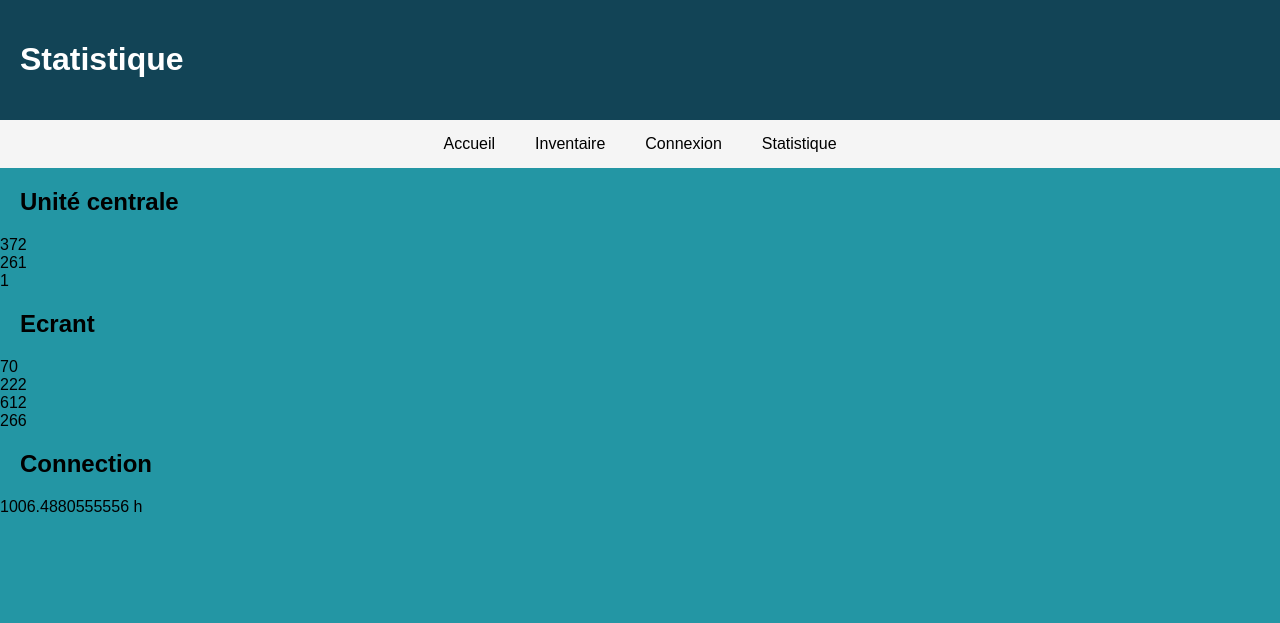
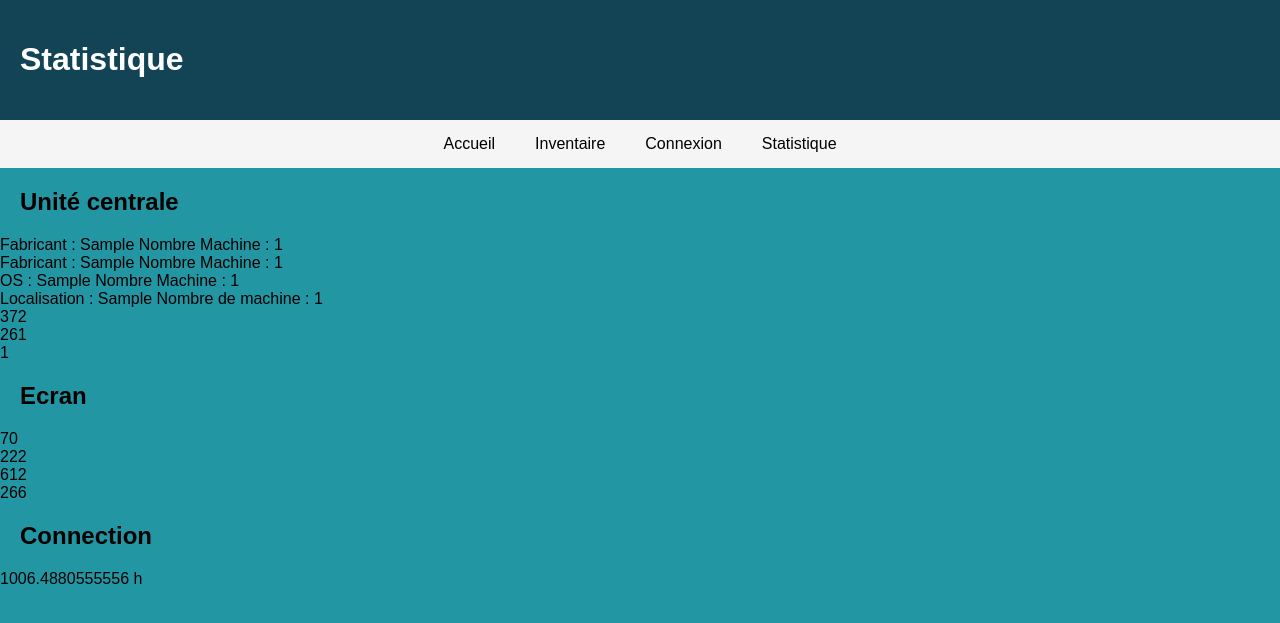
Before and after one commit to Captaine-JuJu/S.A.-3-2025-2026, a PHP site: page /STAT/statistique.php in a window 1280 px wide. Shown: the top 623 px of the page. Run offline with PHP 8.4, Linux system fonts and the light colour scheme; tables that the repository leaves empty or names only in its code hold one stand-in row (values such as "Sample post").

Commit message:
ajout stat en fonction de bdd

```diff
--- a/src/outilsStat.php
+++ b/src/STAT/outilsStat.php
@@ -28,6 +28,11 @@ function topUtilisateur($list){
     arsort($compteur, SORT_STRING);
 
     return key($compteur);
+}
+
+function cacul_pourcentage($nombre ,$total ,$pourcentage ){
+    $resultat = ($nombre/$total) * $pourcentage;
+    return round($resultat); // Arrondi la valeur
 }
 
 function maxTemps($list){
--- a/src/STAT/statistique.php
+++ b/src/STAT/statistique.php
@@ -1,11 +1,14 @@
-<!DOCTYPE html>
+<!-- <!DOCTYPE html>
 <html lang="fr">
 <head>
     <meta charset="UTF-8">
     <link rel="stylesheet" href="../css/style.css">
     <title>Sae</title>
     <script src="statistiques.js"></script>
-</head>
+</head> -->
+<?php
+include("../fragments/headers.html");
+?>
 <body>
 
 <header>
@@ -13,22 +16,52 @@
 </header>
 <?php
 include("../fragments/menu.html");
+include_once("outilsStat.php");
+include_once("../connexion.php");
 ?>
 
 
 <div id="StatistiqueUC">
     <h2>Unité centrale</h2>
     <?php
-    include_once("../outilsStat.php");
-    function cacul_pourcentage($nombre,$total,$pourcentage)
-    {
-        $resultat = ($nombre/$total) * $pourcentage;
-        return round($resultat); // Arrondi la valeur
+
+    $sql = "SELECT fabricant, COUNT(*) as nbr FROM Monitors GROUP BY fabricant;";
+    $result = mysqli_query($connect, $sql);
+
+    while ($row = mysqli_fetch_row($result)) {
+        echo "Fabricant : ". $row[0];
+        echo " Nombre Machine : ".$row[1]."<br>";
     }
 
+    $sql = "SELECT fabricant, COUNT(*) as nbr FROM Devices GROUP BY fabricant;";
+    $result = mysqli_query($connect, $sql);
 
-    $fp = fopen("../données/Inventory_devices.csv", "r");
+    while ($row = mysqli_fetch_row($result)) {
+        echo "Fabricant : ". $row[0];
+        echo " Nombre Machine : ".$row[1]."<br>";
+    }
+
+    $sql = "SELECT OS, COUNT(*) as nbr FROM Devices GROUP BY OS;";
+
+    $result = mysqli_query($connect, $sql);
+
+    while ($row = mysqli_fetch_row($result)) {
+        echo "OS : ". $row[0];
+        echo " Nombre Machine : ".$row[1]."<br>";
+    }
+
+    $sql = "SELECT Localisation, COUNT(*) as nbr FROM Devices GROUP BY Localisation;";
+
+    $result = mysqli_query($connect, $sql);
+
+    while ($row = mysqli_fetch_row($result)) {
+        echo "Localisation : ". $row[0];
+        echo " Nombre de machine : ".$row[1]."<br>";
+    }
+
+    $fp = fopen("../données/inventory_devices.csv", "r");
     date_default_timezone_set('Europe/Berlin');
+
     $sous_garantie = 0;
     $hors_garantie = 0;
     $filiere = array();
@@ -45,15 +78,18 @@ include("../fragments/menu.html");
 //        }
 //        else{$hors_garantie++;}
 
+        // Domaine
         $filiere[] = $resultA[9];
 
+        //
         $room[] = $resultA[13];
 
+        //
         $cpu[] = $resultA[6];
     }
 
-//    $proba_de_tombe_sur_un_hors_garantie =cacul_pourcentage($hors_garantie,$hors_garantie+$sous_garantie,100);
-//    echo $proba_de_tombe_sur_un_hors_garantie."<br>";
+//  $proba_de_tombe_sur_un_hors_garantie =cacul_pourcentage($hors_garantie,$hors_garantie+$sous_garantie,100);
+//  echo $proba_de_tombe_sur_un_hors_garantie."<br>";
 
     $repartition_filiere = array_count_values($filiere);
     $max_filiere = max($repartition_filiere);
@@ -73,10 +109,10 @@ include("../fragments/menu.html");
 
 
 <div id="StatistiqueE">
-    <h2>Ecrant</h2>
+    <h2>Ecran</h2>
     <?php
 
-    $fpIM = fopen("../données/Inventory_monitors2.csv", "r");
+    $fpIM = fopen("../données/inventory_monitors2.csv", "r");
 
 
     $Connectiques = array();
@@ -119,7 +155,7 @@ include("../fragments/menu.html");
 <div id="StatistiqueC">
     <h2>Connection</h2>
     <?php
-    include_once("../outilsStat.php");
+    include_once("outilsStat.php");
     $fp = fopen("../données/connections.csv", "r");
 
     $listConnection = array();
--- a/src/techniciens/actionAjoutE.php
+++ b/src/techniciens/actionAjoutE.php
@@ -1,6 +1,6 @@
 <?php
 print_r($_POST);
-include_("../connexion.php");
+include_once("../connexion.php");
 if(isset($_POST["nSerieE"], $_POST["connecteurE"])){
 
     $fabricant = $_POST["fabricantE"];
```
Also changed, not shown: src/adminweb/actionCreationTech.php (+4 -4 lines), src/ajoutdonnee.php (+23 -23 lines).
